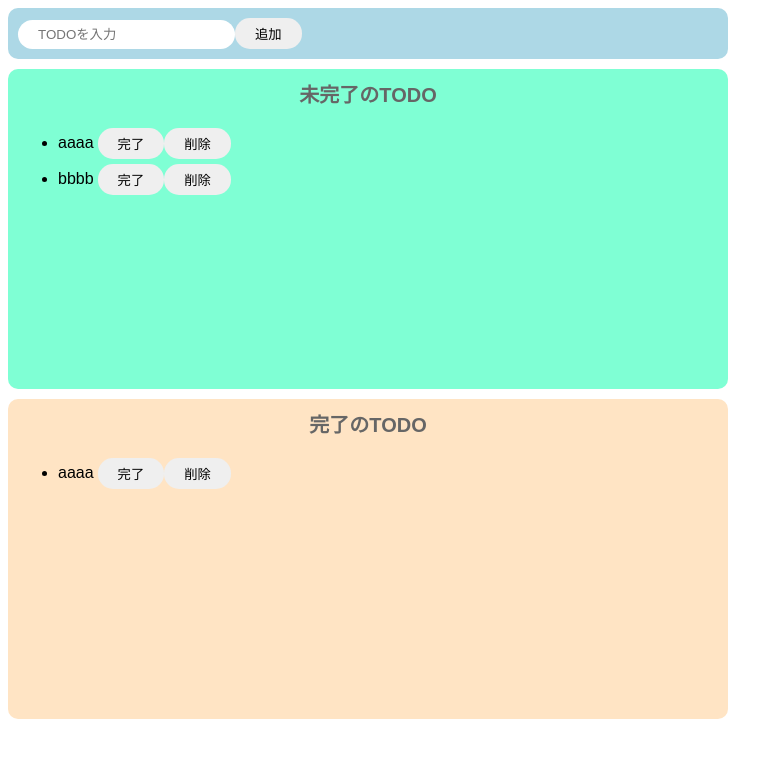
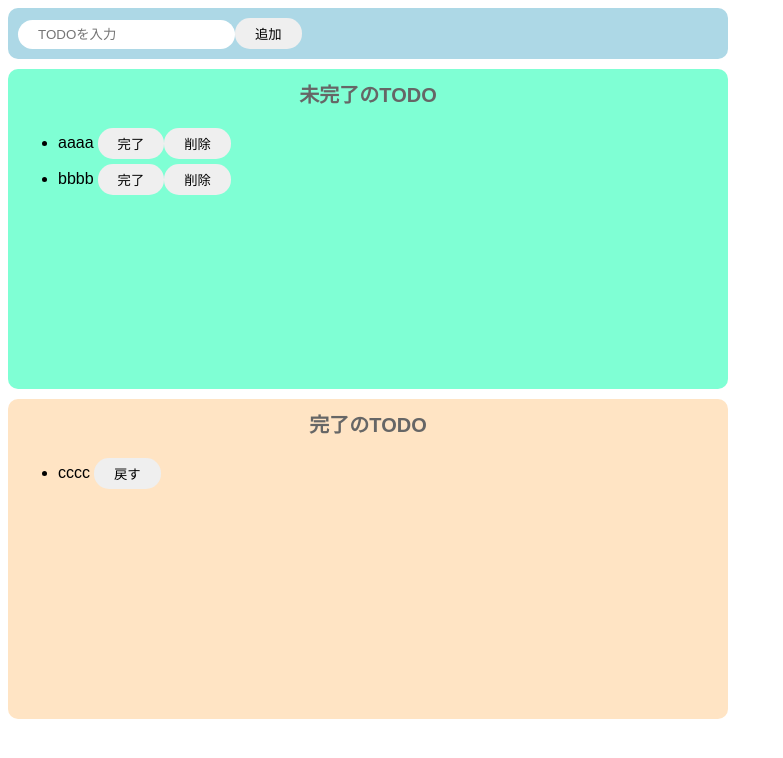
Before and after one commit to yusei53/React-todo, a React (Create React App) app: page / in a window 1280 px wide. Shown: the top 758 px of the page, without its empty margins (0-783 px from the left). Built offline with nearby package versions, Linux system fonts and the light colour scheme.

Commit message:
reactでのモックに変更

```diff
--- a/src/App.jsx
+++ b/src/App.jsx
@@ -3,7 +3,8 @@ import "./styles.css"
 
 export const App = () => {
 
-  const [incomplete, setIncomplete] = useState(["aaaa", "bbbb"])
+  const [incomplete, setIncomplete] = useState(["aaaa", "bbbb"]);
+  const [complete, setComplete] = useState(["cccc"]);
 
   return (
     <>
@@ -14,26 +15,28 @@ export const App = () => {
       <div className="incomplete-area">
         <p className="title">未完了のTODO</p>
         <ul>
-          <div className="list-row">
-            <li className="task">aaaa</li>
+          {incomplete.map((todo) => {
+            return (
+           <div key={todo} className="list-row">
+            <li className="task">{todo}</li>
             <button>完了</button>
             <button>削除</button>
           </div>
-          <div className="list-row">
-            <li className="task">bbbb</li>
-            <button>完了</button>
-            <button>削除</button>
-          </div>
+            )
+          })}
         </ul>
       </div>
       <div className="complete-area">
         <p className="title">完了のTODO</p>
         <ul>
-          <div className="list-row">
-            <li className="task">aaaa</li>
-            <button>完了</button>
-            <button>削除</button>
+          {complete.map((todo) => {
+            return (
+          <div key = {todo} className="list-row">
+            <li className="task">{todo}</li>
+            <button>戻す</button>
           </div>
+            )
+          })}
         </ul>
       </div>
     </>
```
